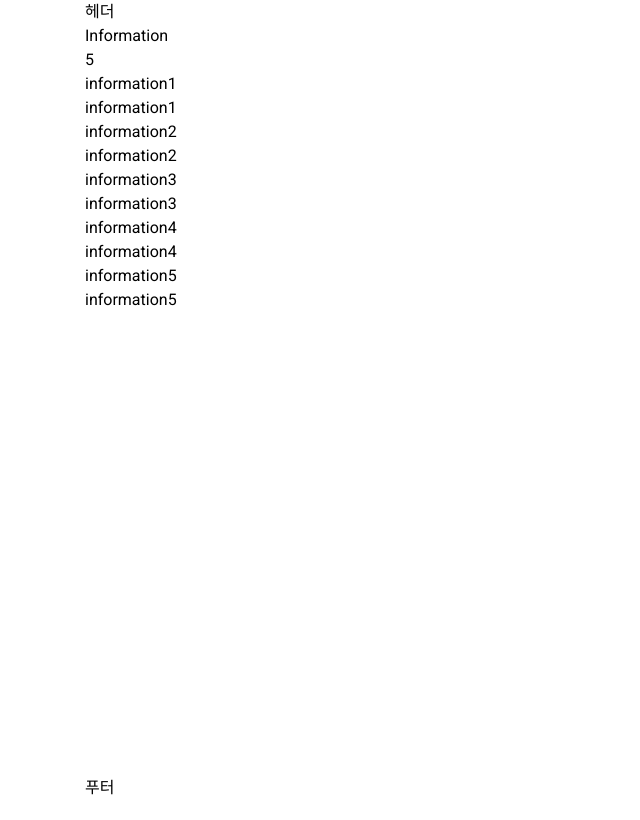
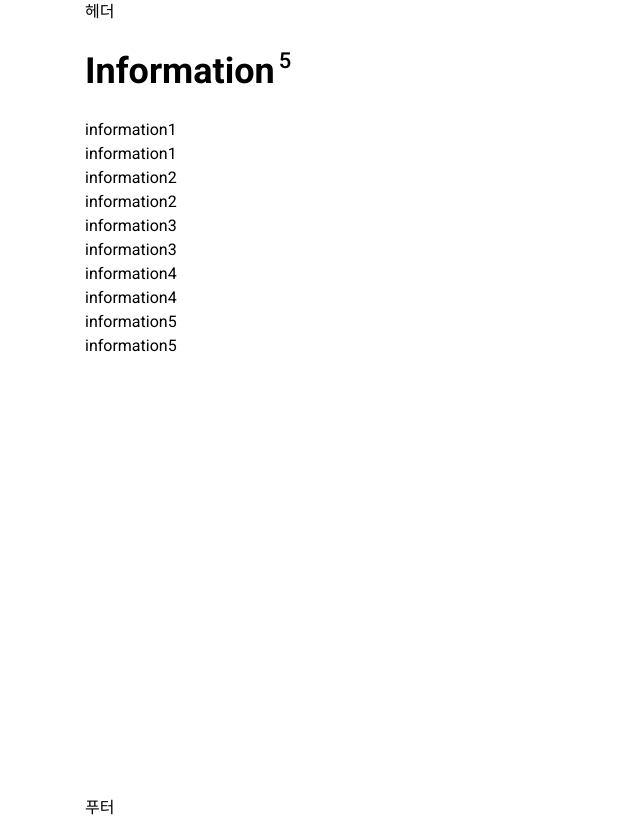
Before and after one commit to spadecompany-sangsoo/AtomicDesign-ex, a Next.js app: page /exp/board/information in a window 1280 px wide. Shown: the whole page, without its empty margins (0-640 px from the left). Built offline with nearby package versions, Linux system fonts and the light colour scheme.

Commit message:
information, news, paragraph 페이지 스타일 적용 중...

```diff
--- /dev/null
+++ b/components/atoms/BoardLengthTxt/index.module.css
@@ -0,0 +1,4 @@
+.length {
+  font-size: 22px;
+  font-weight: 500;
+}
--- a/components/atoms/BoardLengthTxt/index.tsx
+++ b/components/atoms/BoardLengthTxt/index.tsx
@@ -1,9 +1,14 @@
+import styles from './index.module.css';
+import classNames from 'classnames/bind';
+
+const cx = classNames.bind(styles);
+
 interface IBoardLengthTxt {
   length: number;
 }
 
 const BoardLengthTxt = ({ length }: IBoardLengthTxt) => {
-  return <p>{length}</p>;
+  return <p className={cx('length')}>{length}</p>;
 };
 
 export default BoardLengthTxt;
--- /dev/null
+++ b/components/atoms/BoardTitle/index.module.css
@@ -0,0 +1,4 @@
+.title {
+  font-size: 36px;
+  font-weight: 700;
+}
--- a/components/atoms/BoardTitle/index.tsx
+++ b/components/atoms/BoardTitle/index.tsx
@@ -1,9 +1,14 @@
+import styles from './index.module.css';
+import classNames from 'classnames/bind';
+
+const cx = classNames.bind(styles);
+
 interface IBoardTitle {
   text: string;
 }
 
 const BoardTitle = ({ text }: IBoardTitle) => {
-  return <h2>{text}</h2>;
+  return <h2 className={cx('title')}>{text}</h2>;
 };
 
 export default BoardTitle;
--- /dev/null
+++ b/components/molecules/BoardHead/index.module.css
@@ -0,0 +1,8 @@
+.board_head {
+  display: flex;
+  gap: 0 4px;
+}
+
+.board_head.mx-20 {
+  margin: 20px 0;
+}
--- a/components/molecules/BoardHead/index.tsx
+++ b/components/molecules/BoardHead/index.tsx
@@ -1,13 +1,18 @@
 import { ReactElement } from 'react';
 import BoardTitle from '@/components/atoms/BoardTitle';
 import BoardLengthTxt from '@/components/atoms/BoardLengthTxt';
+import styles from './index.module.css';
+import classNames from 'classnames/bind';
+
+const cx = classNames.bind(styles);
 
 interface IBoardHead {
   children: ReactElement[];
+  className?: string;
 }
 
-const BoardHead = ({ children }: IBoardHead) => {
-  return <div>{children}</div>;
+const BoardHead = ({ children, className }: IBoardHead) => {
+  return <div className={cx('board_head', className)}>{children}</div>;
 };
 
 export default BoardHead;
--- a/pages/exp/board/information.tsx
+++ b/pages/exp/board/information.tsx
@@ -12,7 +12,7 @@ const InformationPage = () => {
     <Layout>
       {isSuccess ? (
         <BoardTemplates>
-          <BoardTemplates.BoardHead>
+          <BoardTemplates.BoardHead className="mx-20">
             <BoardTemplates.BoardHead.BoardTitle text="Information" />
             <BoardTemplates.BoardHead.BoardLengthTxt length={data.length} />
           </BoardTemplates.BoardHead>
```
Also changed, not shown: components/atoms/Title/index.tsx (+3 -4 lines).
